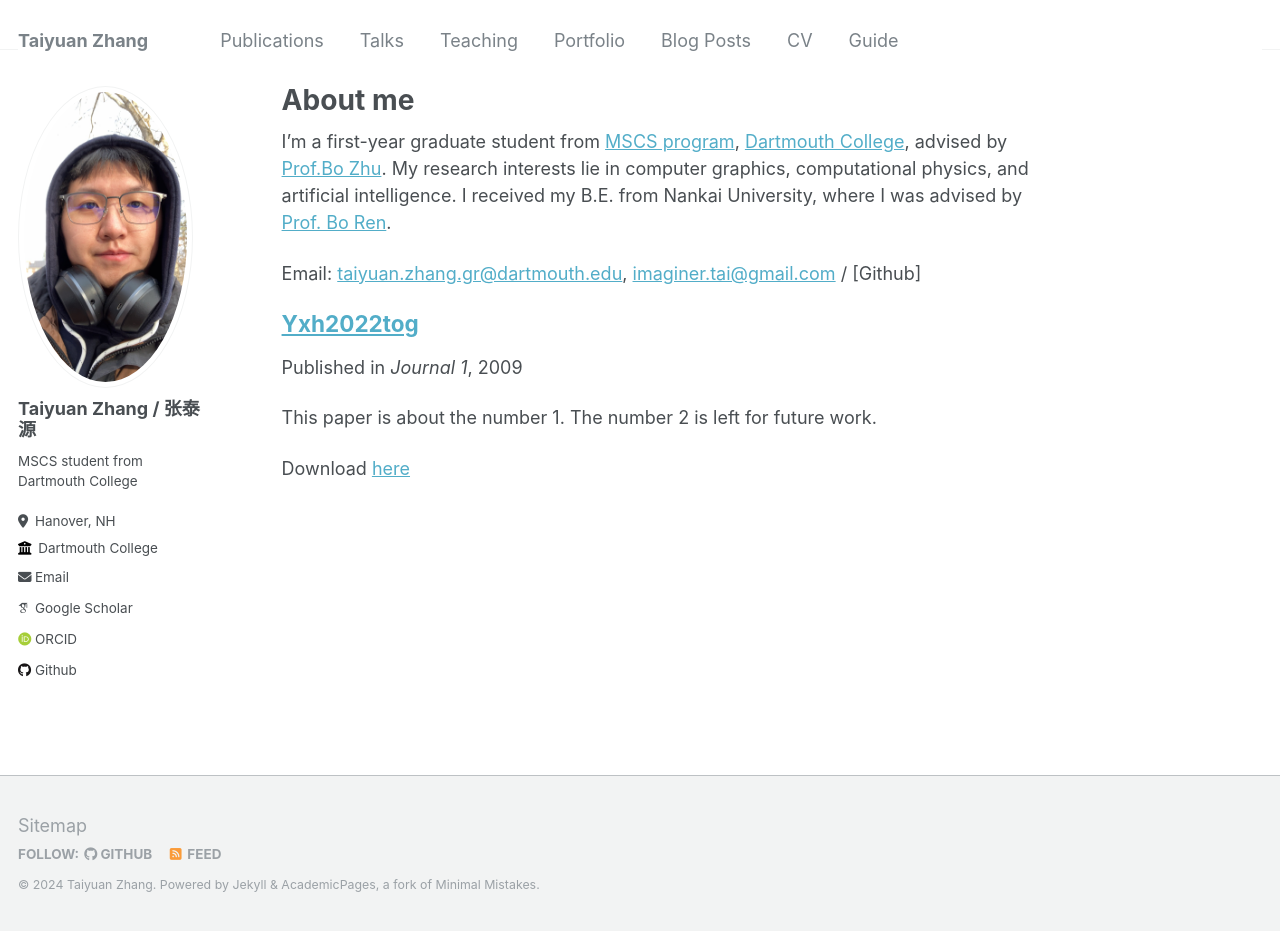
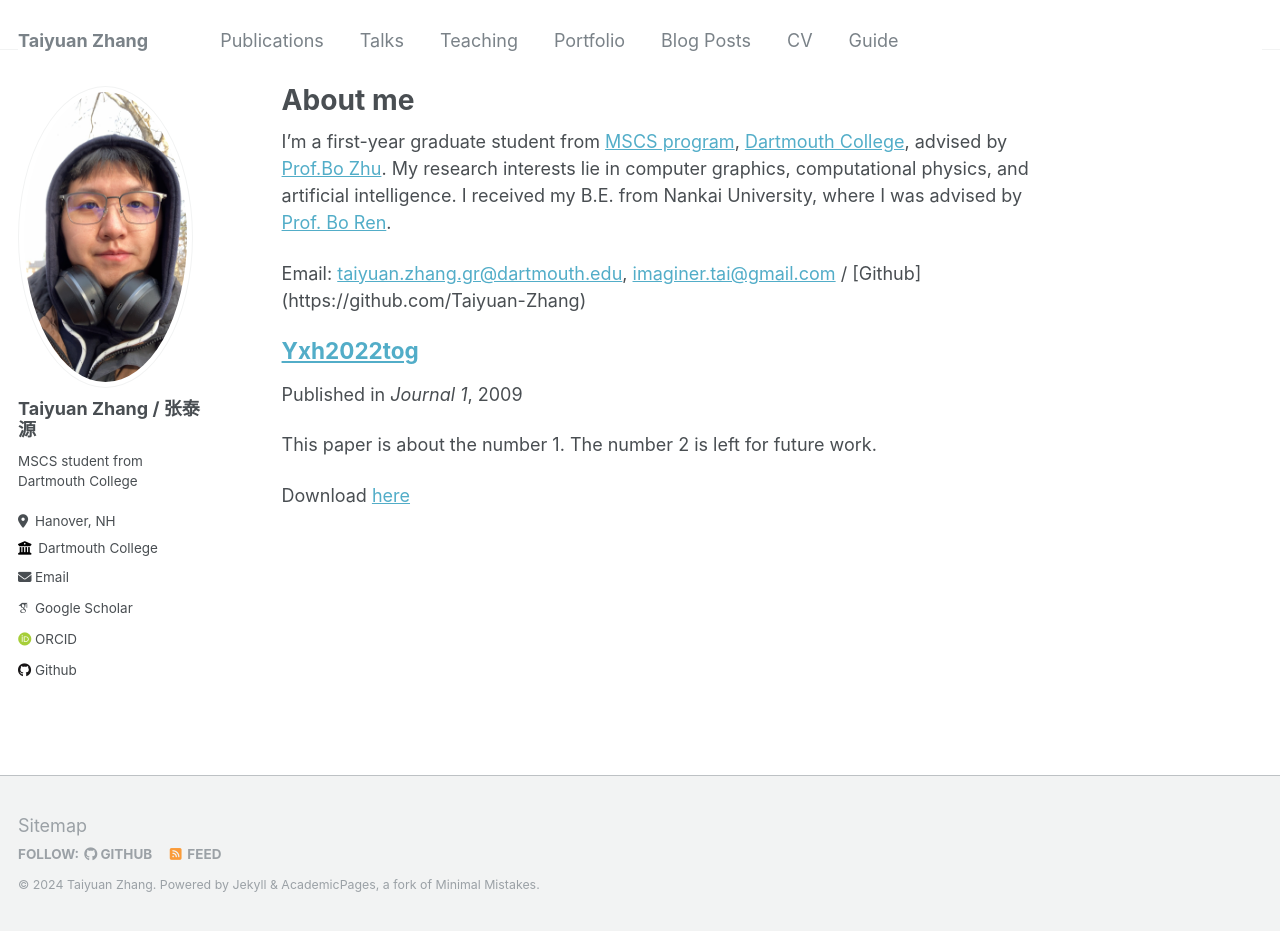
Before and after one commit to Taiyuan-Zhang/taiyuan-zhang.github.io, a Jekyll site: the page built from _pages/about.md, in a window 1280 px wide and 931 px high. Built offline with Jekyll 4.4.1, drawn with Linux system fonts in a browser that asks for light colours; some web fonts are replaced; part of the change alters nothing that is shown.

Commit message:
Update about.md

```diff
--- a/_pages/about.md
+++ b/_pages/about.md
@@ -9,7 +9,7 @@ redirect_from:
 
 I'm a first-year graduate student from [MSCS program](https://web.cs.dartmouth.edu/), [Dartmouth College](https://home.dartmouth.edu/), advised by [Prof.Bo Zhu](https://faculty.cc.gatech.edu/~bozhu/). My research interests lie in computer graphics, computational physics, and artificial intelligence. I received my B.E. from Nankai University, where I was advised by [Prof. Bo Ren](https://ren-bo.net/).
 
-Email: [taiyuan.zhang.gr@dartmouth.edu](mailto: taiyuan.zhang.gr@dartmouth.edu), [imaginer.tai@gmail.com](imaginer.tai@gmail.com) / [Github]
+Email: [taiyuan.zhang.gr@dartmouth.edu](mailto: taiyuan.zhang.gr@dartmouth.edu), [imaginer.tai@gmail.com](imaginer.tai@gmail.com) / [Github] (https://github.com/Taiyuan-Zhang)
 
 {% include base_path %}
 
```
